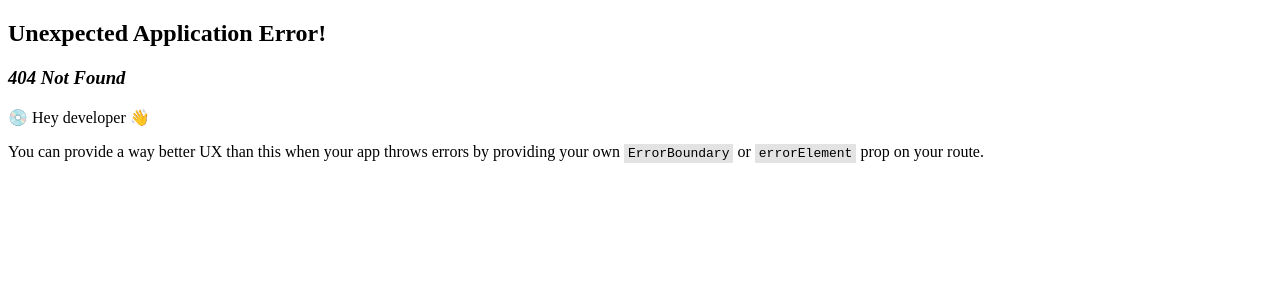
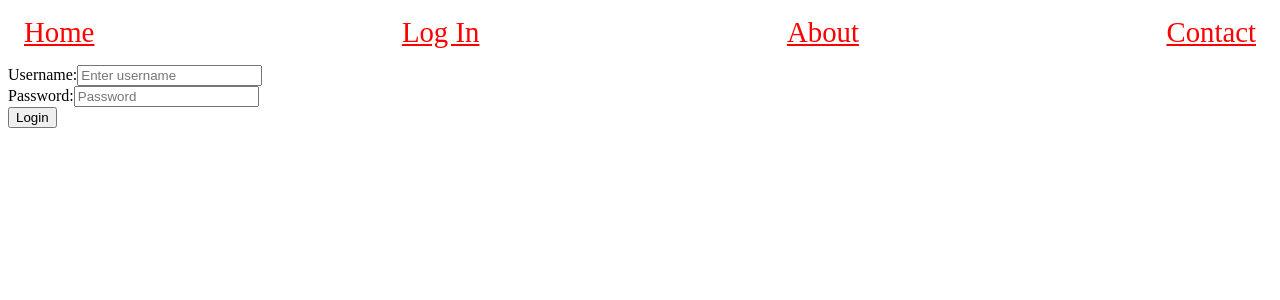
Before and after one commit to tscott-1/sppoorrt, a React (Vite) app: page /login in a window 1280 px wide. Before the commit this address had no page. Shown: the top 300 px of the page. Built offline with nearby package versions, Linux system fonts and the light colour scheme.

Commit message:
add a login page

```diff
--- /dev/null
+++ b/src/components/LoginForm.jsx
@@ -0,0 +1,42 @@
+import { useState } from "react";
+
+function LoginForm() {
+    const [credentials, setCredentials] = useState({
+          username: "",
+          password: "",
+    });
+
+    const handleChange = (event) => {
+          const { id, value } = event.target;
+          setCredentials((prevCredentials) => ({
+              ...prevCredentials,
+              [id]: value,
+          }));
+    };
+
+    return (
+      <form>
+        <div>
+            <label htmlFor="username">Username:</label>
+            <input
+                  type="text"
+                  id="username"
+                  placeholder="Enter username"
+                  onChange={handleChange}
+            />
+        </div>
+        <div>
+            <label htmlFor="password">Password:</label>
+            <input
+                 type="password"
+                 id="password"
+                 placeholder="Password"
+                 onChange={handleChange}
+            />
+        </div>
+        <button type="submit">Login</button>
+      </form>
+    );
+  }
+
+  export default LoginForm;
--- a/src/components/NavBar.jsx
+++ b/src/components/NavBar.jsx
@@ -5,6 +5,7 @@
     <div>
       <nav>
         <Link to="/">Home</Link>
+        <Link to="/login">Log In</Link>
         <Link to="/about">About</Link>
         <Link to="/contact">Contact</Link>
       </nav>
--- a/src/main.jsx
+++ b/src/main.jsx
@@ -8,6 +8,7 @@
 import AboutPage from "./pages/AboutPage.jsx";
 import ProjectPage from "./pages/ProjectPage.jsx";
 import ContactPage from "./pages/ContactPage.jsx";
+import LoginPage from "./pages/LoginPage.jsx";
 
 // Here we import our components
 import NavBar from "./components/NavBar.jsx";
@@ -22,6 +23,7 @@
     children: [
       { path: "/", element: <HomePage /> },
       { path: "/about", element: <AboutPage /> },
+      { path: "/login", element: <LoginPage /> },
       { path: "/project/:id", element: <ProjectPage /> },
       { path: "/contact", element: <ContactPage /> },
     ],
--- /dev/null
+++ b/src/pages/LoginPage.jsx
@@ -0,0 +1,7 @@
+import LoginForm from "../components/LoginForm";
+
+function LoginPage() {
+    return <LoginForm />;
+}
+
+export default LoginPage;
```
